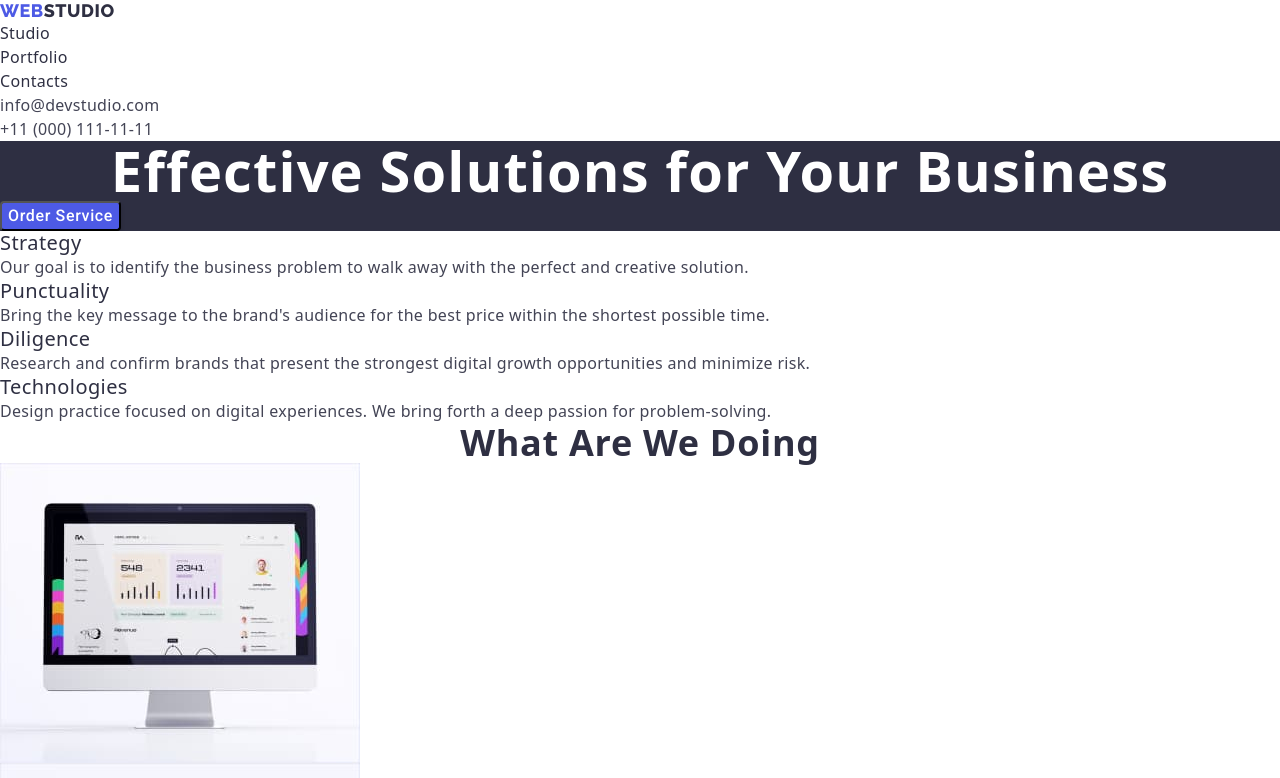
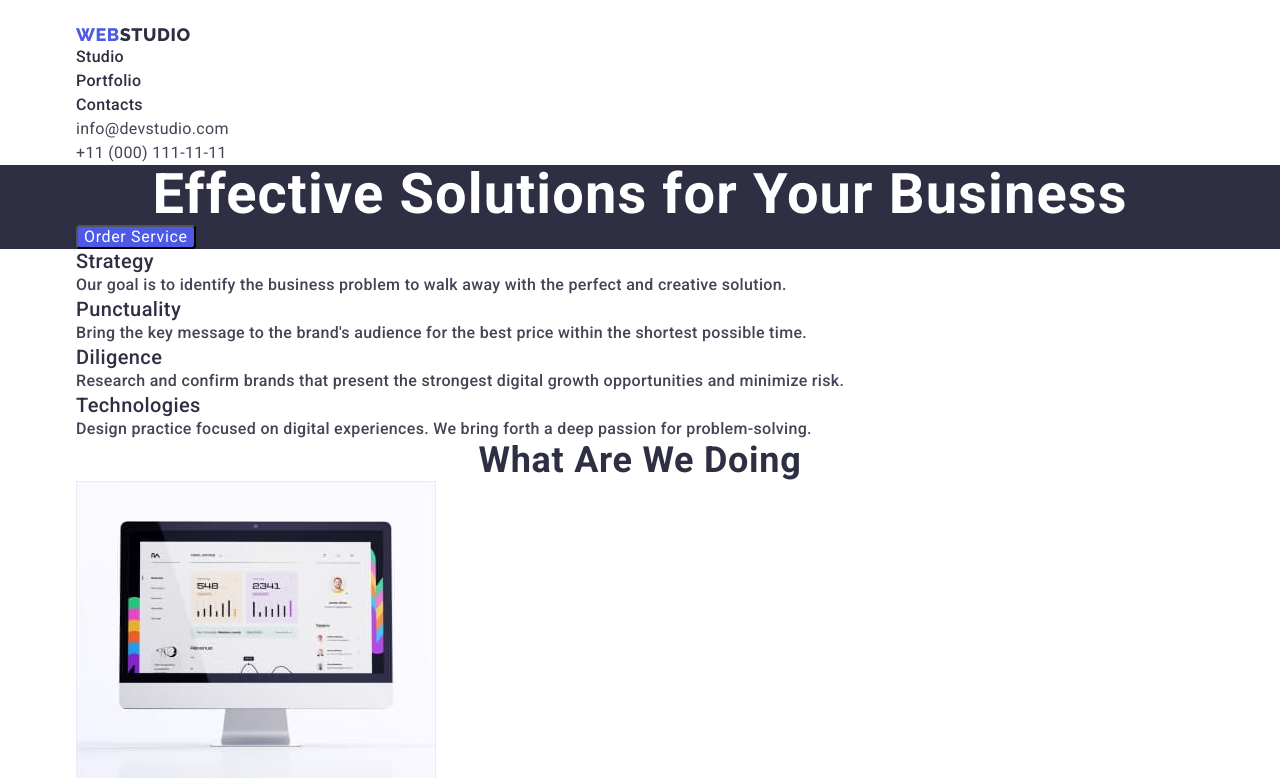
Before and after one commit to Dima-S13/goit-markup-hw-033, a plain HTML site: page index.html in a window 1280 px wide. Shown: the top 778 px of the page. Drawn offline with nearby package versions, Linux system fonts and the light colour scheme.

Commit message:
at 1st time

```diff
--- a/css/styles.css
+++ b/css/styles.css
@@ -20,7 +20,8 @@ p {
   margin-top: 0;
   margin-bottom: 0;
 }
-ul {
+ul,
+ol {
   margin-top: 0;
   margin-bottom: 0;
   padding-left: 0;
@@ -33,6 +34,16 @@ img {
 }
 .link {
   text-decoration: none;
+}
+.container {
+  width: 1158px;
+  margin-left: auto;
+  margin-right: auto;
+  padding-left: 15px;
+  padding-right: 15px;
+}
+.site-head {
+  padding-top: 24px;
 }
 
 /* ================== Header ==================== */
@@ -119,6 +130,7 @@ img {
   box-shadow: 0px 4px 4px rgba(0, 0, 0, 0.15);
   border-radius: 4px;
   cursor: pointer;
+  font: inherit;
 }
 .main-btn:hover,
 .main-btn:focus {
--- a/index.html
+++ b/index.html
@@ -17,15 +17,16 @@
       rel="stylesheet"
       href="node_modules/modern-normalize/modern-normalize.css"
     />
-    <link rel="stylesheet" href="./css/styles.css" />
     <link
       rel="stylesheet"
       href="https://cdn.jsdelivr.net/npm/modern-normalize@1.1.0/modern-normalize.min.css"
     />
+    <link rel="stylesheet" href="./css/styles.css" />
   </head>
   <body>
     <header class="site-head">
       <!-- =================== Site navigation ======================= -->
+      <div class="container">
         <nav class="site-nav">
           <a class="logo link" href="./index.html"
             >Web<span class="logo-head">Studio</span></a
@@ -57,22 +58,26 @@
             </li>
           </ul>
         </address>
+      </div>
     </header>
     <main>
       <!-- ================ Banner or Video ================ -->
       <section class="hero">
+        <div class="container">
           <h1 class="hero-title">Effective Solutions for Your Business</h1>
           <button class="main-btn" type="button">Order Service</button>
+        </div>
       </section>
       <!-- =================== Skills ================= -->
       <section>
+        <div class="container">
           <h2 class="hidden-title" hidden>Skills</h2>
           <ul class="menu list">
             <li class="menu-item">
               <h3 class="menu-title">Strategy</h3>
               <p class="suptitle">
-              Our goal is to identify the business problem to walk away with the
-              perfect and creative solution.
+                Our goal is to identify the business problem to walk away with
+                the perfect and creative solution.
               </p>
             </li>
             <li class="menu-item">
@@ -97,13 +102,19 @@
               </p>
             </li>
           </ul>
+        </div>
       </section>
       <!-- ================= What are we doing ================ -->
       <section class="second-section">
+        <div class="container">
           <h2 class="title">What are we doing</h2>
           <ul class="menu list">
             <li>
-            <img src="./images/photo1.jpg" alt="computer content" width="360" />
+              <img
+                src="./images/photo1.jpg"
+                alt="computer content"
+                width="360"
+              />
             </li>
             <li>
               <img
@@ -120,6 +131,7 @@
               />
             </li>
           </ul>
+        </div>
       </section>
       <!-- ============== Our Team ========================= -->
       <section class="team-list">
```
Lines whose indentation alone changed are shown as unchanged.
